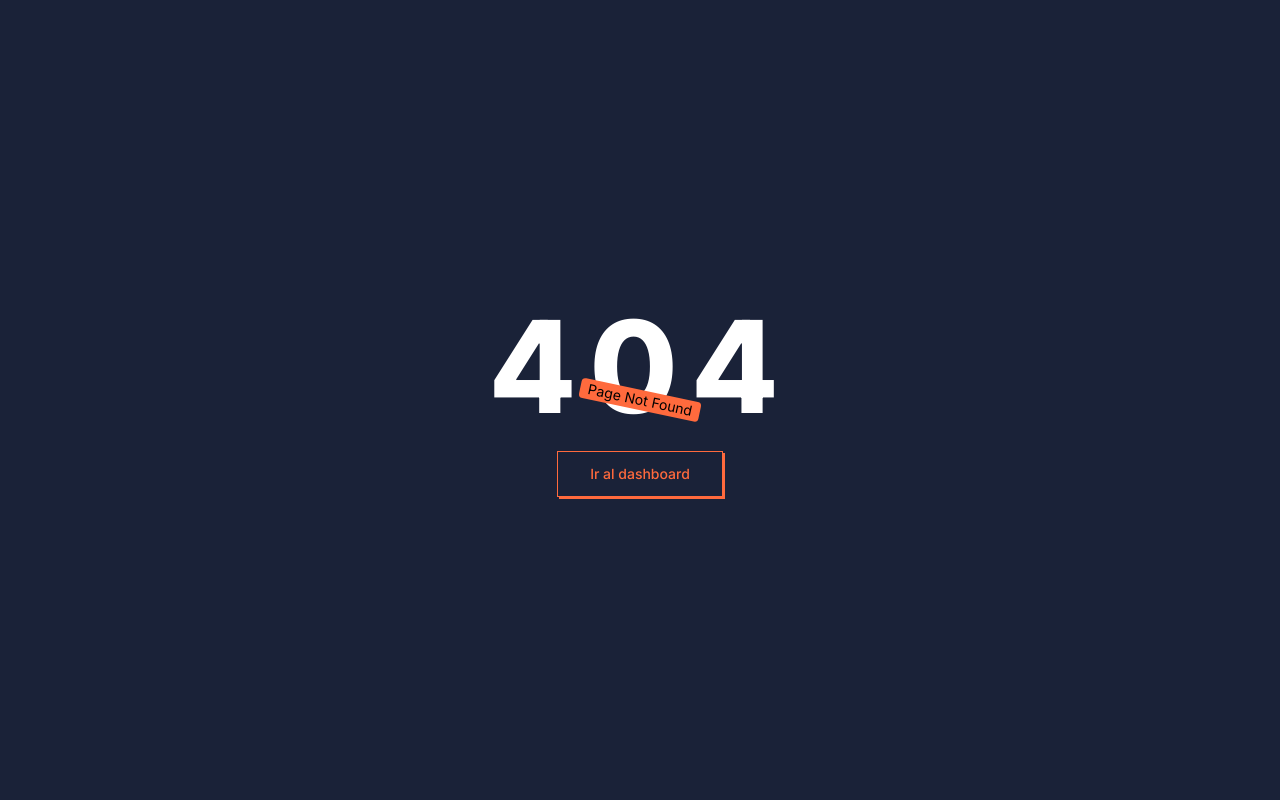
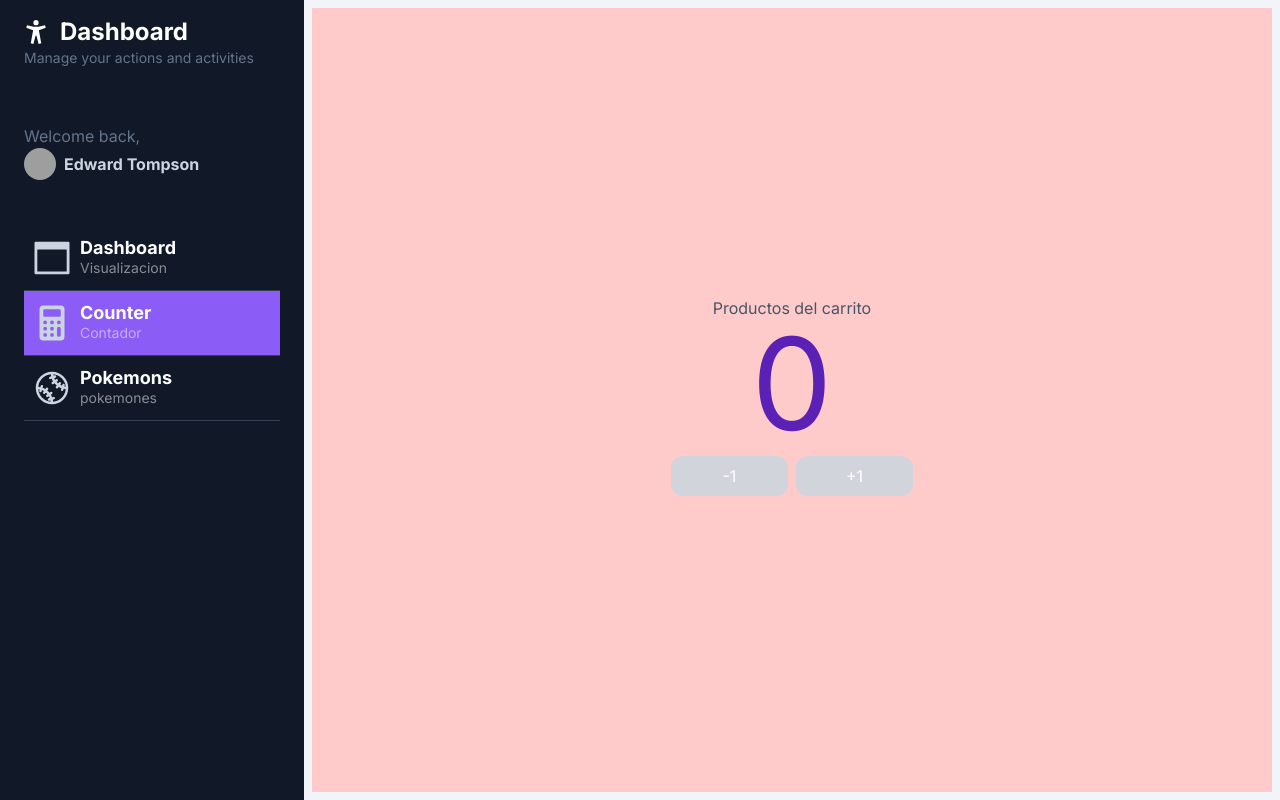
Before and after one commit to nicolasjrz/02-mi-dashboard-next, a Next.js app: page /dashboard/counter in a window 1280 px wide. Before the commit this address had no page. Built offline with nearby package versions, Linux system fonts and the light colour scheme; grey boxes are pictures that could not be loaded.

Commit message:
add counter

```diff
--- /dev/null
+++ b/src/app/dashboard/counter/page.tsx
@@ -0,0 +1,16 @@
+import { CartCunter } from "@/app/shopping-cart/components/CartCunter";
+
+export const metadata = {
+  title: "Counter Page",
+  description: "calculadora jeje",
+};
+
+export default function CounterPage() {
+  return (
+    <div className="flex flex-col items-center justify-center w-full  h-full bg-red-200  ">
+      <span>Productos del carrito</span>
+
+      <CartCunter />
+    </div>
+  );
+}
--- /dev/null
+++ b/src/app/shopping-cart/components/CartCunter.tsx
@@ -0,0 +1,21 @@
+"use client";
+
+import { useState } from "react";
+
+export const CartCunter = () => {
+  const [counter, setCounter] = useState(0);
+
+  return (
+    <>
+      <span className="text-9xl text-violet-800">{counter}</span>
+      <div className="flex items-center justify-between  w-50 p-2  ">
+        <button onClick={() => setCounter(counter - 1)} className="flex items-center justify-center p-2 rounded-xl bg-gray-300 text-white hover:bg-violet-300 w-[117px] mr-2">
+          -1
+        </button>
+        <button onClick={() => setCounter(counter + 1)} className="flex items-center justify-center p-2 rounded-xl bg-gray-300 text-white hover:bg-violet-300 w-[117px]">
+          +1
+        </button>
+      </div>
+    </>
+  );
+};
```
